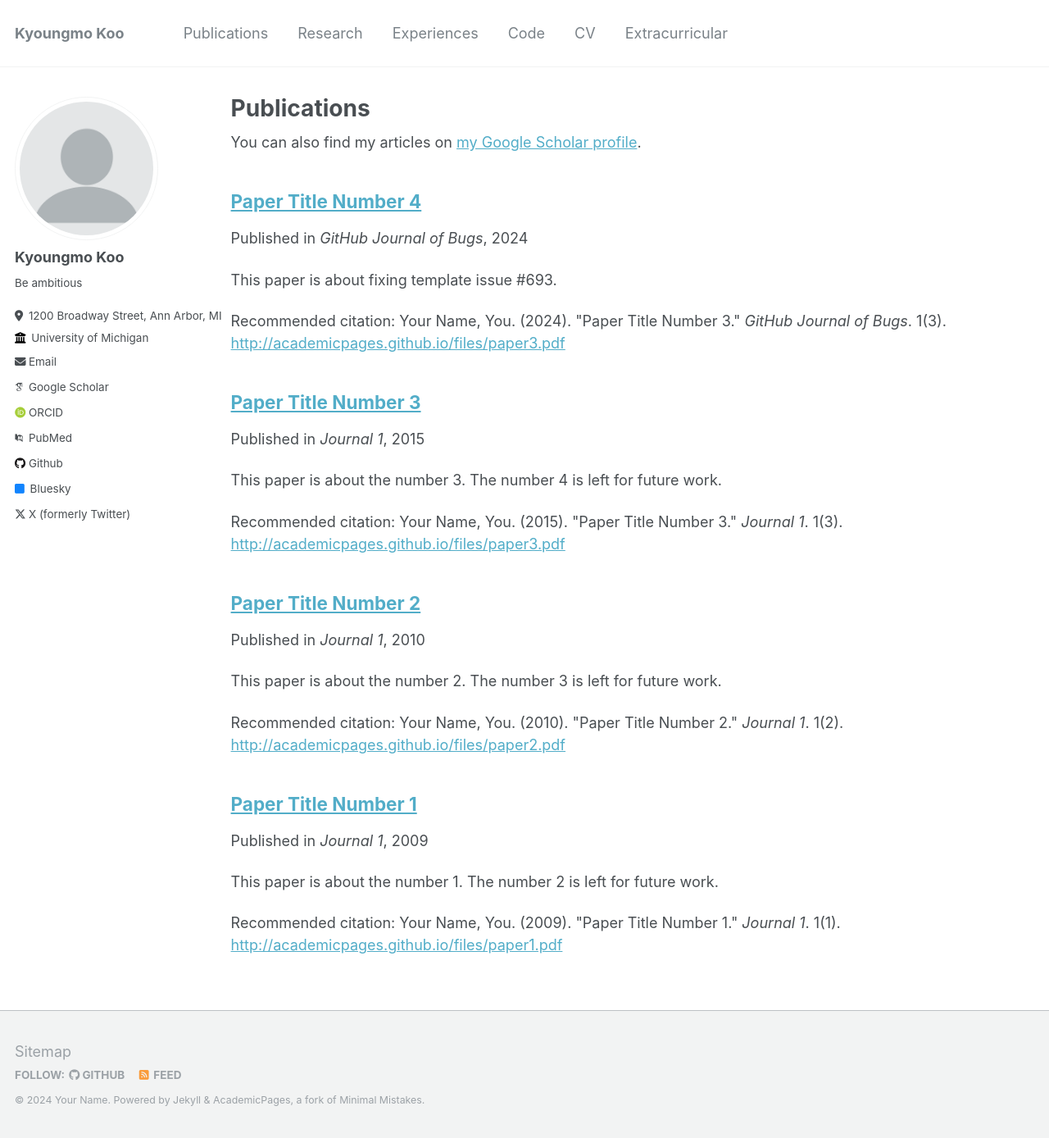
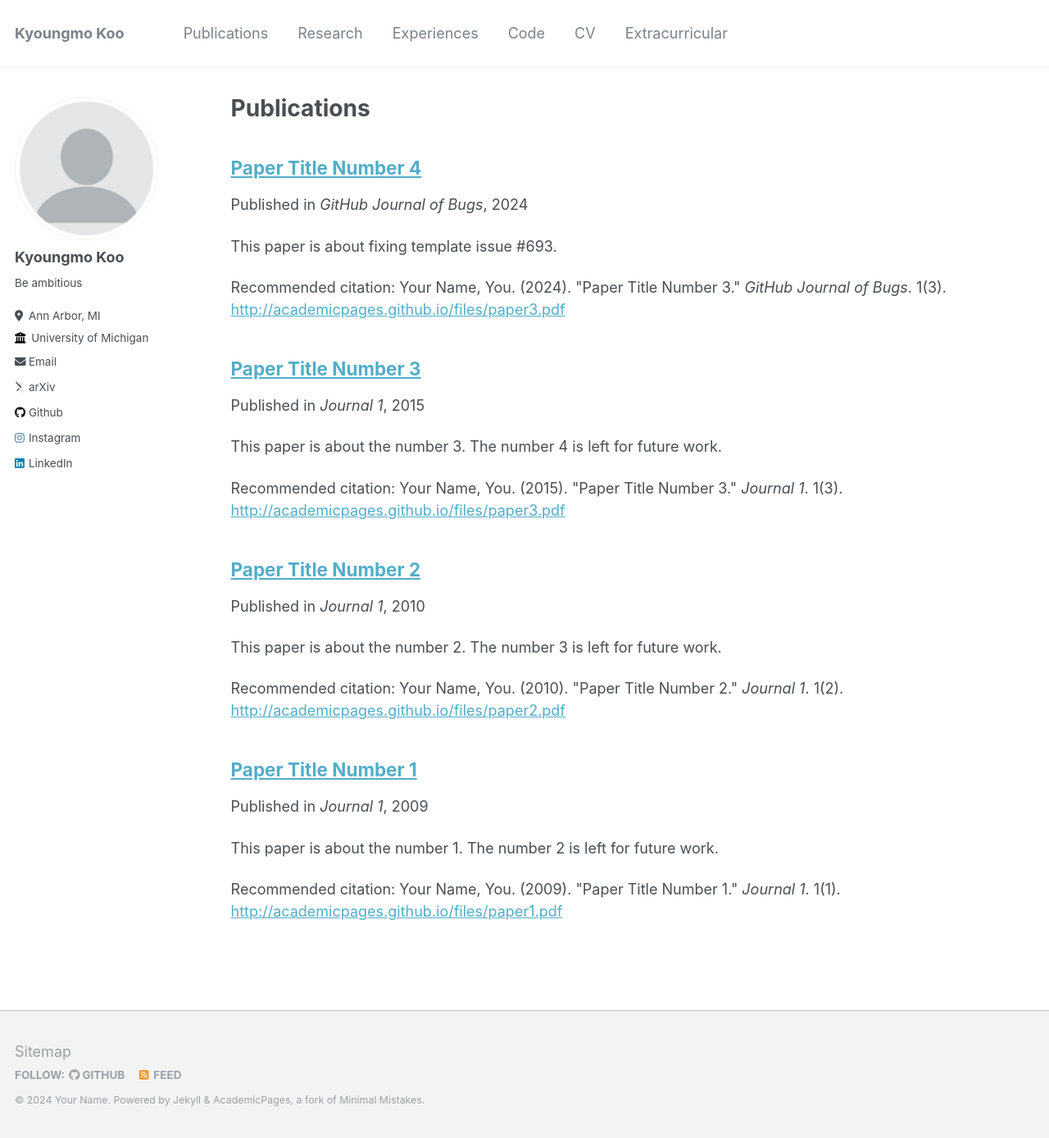
Before and after one commit to kyoungmokoo/kyoungmokoo.github.io, a Jekyll site: the page built from _pages/publications.md, in a window 1280 px wide and 1388 px high. Shown: the whole window at 82% size. Built offline with Jekyll 4.4.1, drawn with Linux system fonts in a browser that asks for light colours; some web fonts are replaced; part of the change alters nothing that is shown.

Commit message:
config modified 3

```diff
--- a/_config.yml
+++ b/_config.yml
@@ -25,38 +25,38 @@ author:
   name             : "Kyoungmo Koo"
   pronouns         : # example: "she/her"
   bio              : "Be ambitious"
-  location         : "1200 Broadway Street, Ann Arbor, MI"
+  location         : "Ann Arbor, MI"
   employer         : "University of Michigan"
   uri              : # URL
   email            : "kmkoo@umich.edu"
 
   # Academic websites
-  arxiv            : # URL - Update with the correct link to your profile
-  googlescholar    : "https://scholar.google.com/citations?user=PS_CX0AAAAAJ"
+  arxiv            : "https://arxiv.org/abs/2306.12946"
+  googlescholar    : # URL
   impactstory      : # URL
-  orcid            : "http://orcid.org/yourorcidurl"
-  pubmed           : "https://www.ncbi.nlm.nih.gov/pubmed/?term=john+snow"
+  orcid            : # URL
+  pubmed           : # URL
   researchgate     : # URL
 
   # Repositories and software development
   bitbucket        : # Username - Update with your username on the site
   codepen          : # Username
   dribbble         : # Username
-  github           : "academicpages"
+  github           : Kyoungmo-Koo
   kaggle           : # Username
   stackoverflow    : # User number or user number and name (i.e., use "1" or "1/jeff-atwood")
 
   # Social media
-  bluesky          : "bsky.app" # Replace this with you Bluesky username
+  bluesky          : # Replace this with you Bluesky username
   facebook         : # Username
   flickr           : # Username
   foursquare       : # Username
   goodreads        : # Username
   google_plus      : # Username
   keybase          : # Username
-  instagram        : # Username
+  instagram        : "ricard_koo"
   lastfm           : # Username
-  linkedin         : # Username
+  linkedin         : "Kyoungmo Koo"
   mastodon         : # URL
   medium           : # URL
   pinterest        : # Username
@@ -64,7 +64,7 @@ author:
   steam            : # Username
   telegram         : # URL
   tumblr           : # Username
-  twitter          : "UniofOxford"  # Replace this with your X / Twitter handle
+  twitter          : # Replace this with your X / Twitter handle
   vine             : # Username
   weibo            : # Username
   wikipedia        : # Username
```
